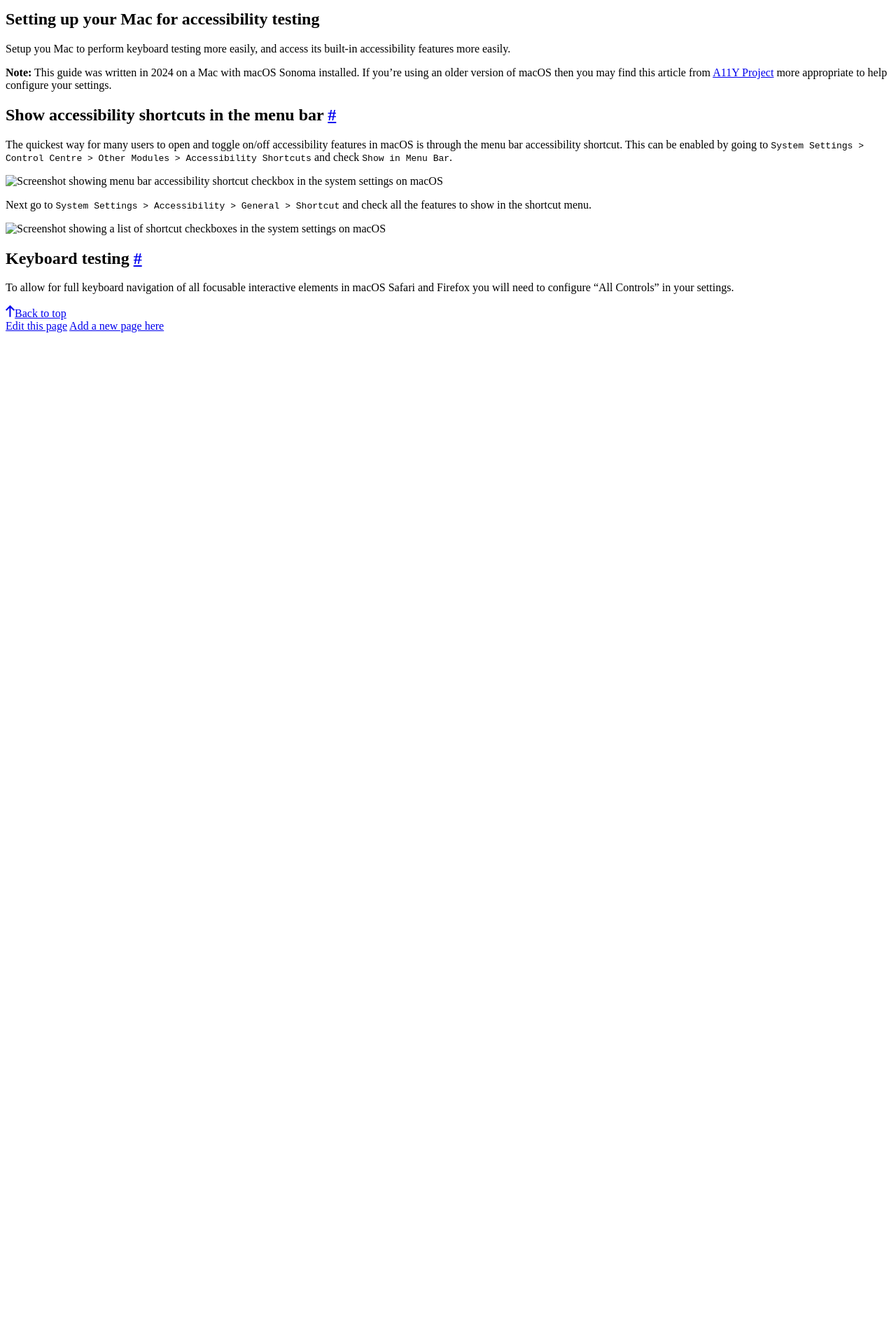
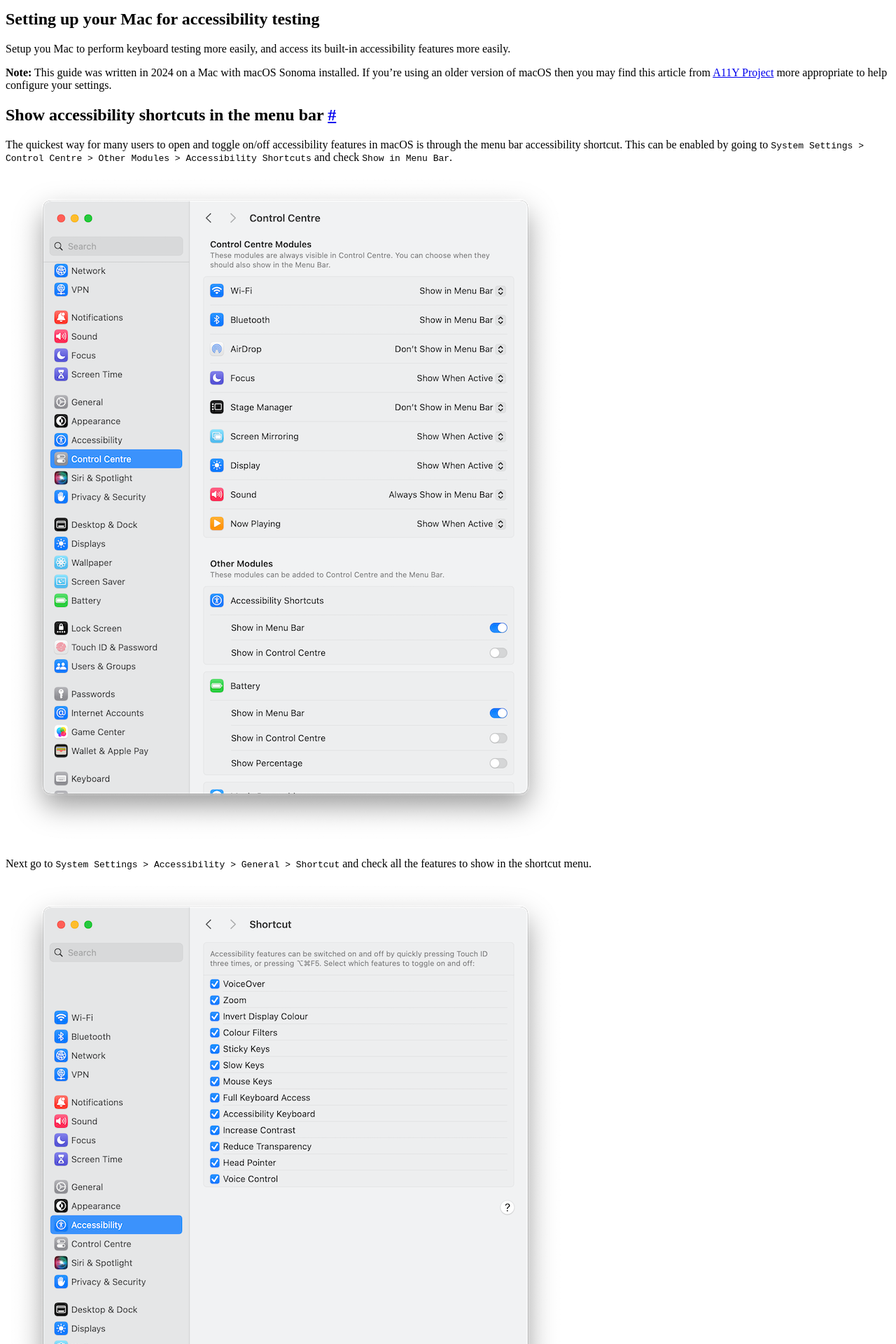
Before and after one commit to dxw/accessibility-manual, a Jekyll site: the page built from src/development/setting-up-your-mac-for-accessibility-testing.md, in a window 1280 px wide. Shown: the part 557-2477 px from the top of the page at 70% size. Built offline with Jekyll 4.4.1, drawn with Linux system fonts in a browser that asks for light colours; before the commit the page ends 1040 px from its top, so only the background shows below that.

Commit message:
Fix image paths for setting up your Mac

```diff
--- a/src/development/setting-up-your-mac-for-accessibility-testing.md
+++ b/src/development/setting-up-your-mac-for-accessibility-testing.md
@@ -12,11 +12,11 @@
 
 The quickest way for many users to open and toggle on/off accessibility features in macOS is through the menu bar accessibility shortcut. This can be enabled by going to `System Settings > Control Centre > Other Modules > Accessibility Shortcuts` and check `Show in Menu Bar`.
 
-![Screenshot showing menu bar accessibility shortcut checkbox in the system settings on macOS](/src/assets/images/accessibility-shortcut-item.png)
+![Screenshot showing menu bar accessibility shortcut checkbox in the system settings on macOS](/assets/images/accessibility-shortcut-item.png)
 
 Next go to `System Settings > Accessibility > General > Shortcut` and check all the features to show in the shortcut menu.
 
-![Screenshot showing a list of shortcut checkboxes in the system settings on macOS](/src/assets/images/accessibility-shortcuts.png)
+![Screenshot showing a list of shortcut checkboxes in the system settings on macOS](/assets/images/accessibility-shortcuts.png)
 
 ## Keyboard testing
 
```
